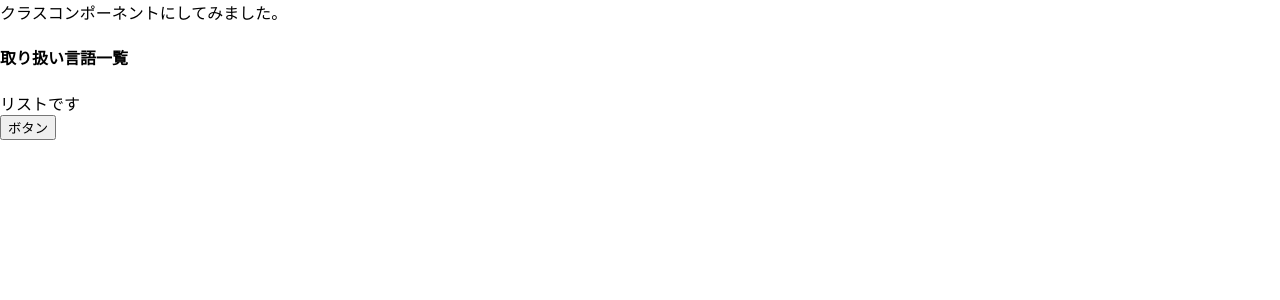
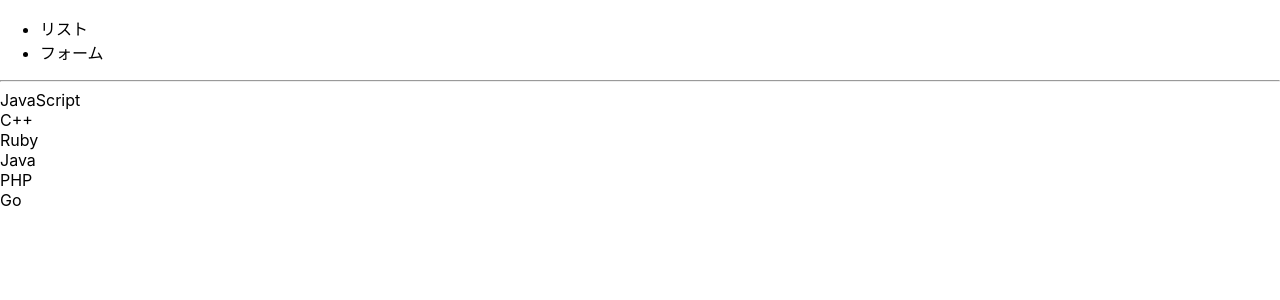
Before and after one commit to m0t0-taka/react-tutorial, a React (Create React App) app: page / in a window 1280 px wide. Shown: the top 300 px of the page. Built offline with nearby package versions, Linux system fonts and the light colour scheme.

Commit message:
class: 条件分岐繰り返し

```diff
--- a/src/App.js
+++ b/src/App.js
@@ -1,26 +1,28 @@
 import React from 'react';
 import { List } from "./List"
+import { Form } from "./Form"
 
 class App extends React.Component {
   constructor(props) {
     super(props);
-    this.state = { desccription: 'クリック前の表示' }
-  }
-  changeDescription() {
-    this.setState( {
-      description: 'クリック後の表示です。'
-    })
+    this.state = { tab: 'list' };
   }
   render() {
-    const { description } = this.state;
+    const { tab } = this.state;
     return (
       <div>
-        { description }
-        クラスコンポーネントにしてみました。
-        <List title="取り扱い言語一覧" />
-        <button onClick={() => this.changeDescription()}>
-          ボタン
-        </button>
+        <header>
+          <ul>
+            <li onClick={() => this.setState({ tab: 'list' })}>リスト</li>
+            <li onClick={() => this.setState({ tab: 'Form' })}>フォーム</li>
+          </ul>
+        </header>
+        <hr/>
+        {
+          tab === 'list' ?
+          <List /> :
+          <Form />
+        }
       </div>
     )
   }
--- /dev/null
+++ b/src/Form.js
@@ -0,0 +1,9 @@
+import React from "react";
+
+export class Form extends React.Component {
+  render() {
+    return (
+    <div>フォームです</div>
+    )
+  }
+}
--- a/src/List.js
+++ b/src/List.js
@@ -1,13 +1,23 @@
 import React from 'react';
+
+const LANGUAGES = [
+  'JavaScript',
+  'C++',
+  'Ruby',
+  'Java',
+  'PHP',
+  'Go'
+];
 
 export class List extends React.Component {
   render() {
-    const { title } = this.props;
-
     return (
       <div>
-        <h4>{ title }</h4>
-        <div>リストです</div>
+        {
+          LANGUAGES.map((lang, index) => {
+            return <div key={index}>{ lang }</div>
+          })
+        }
       </div>
     )
   }
```
